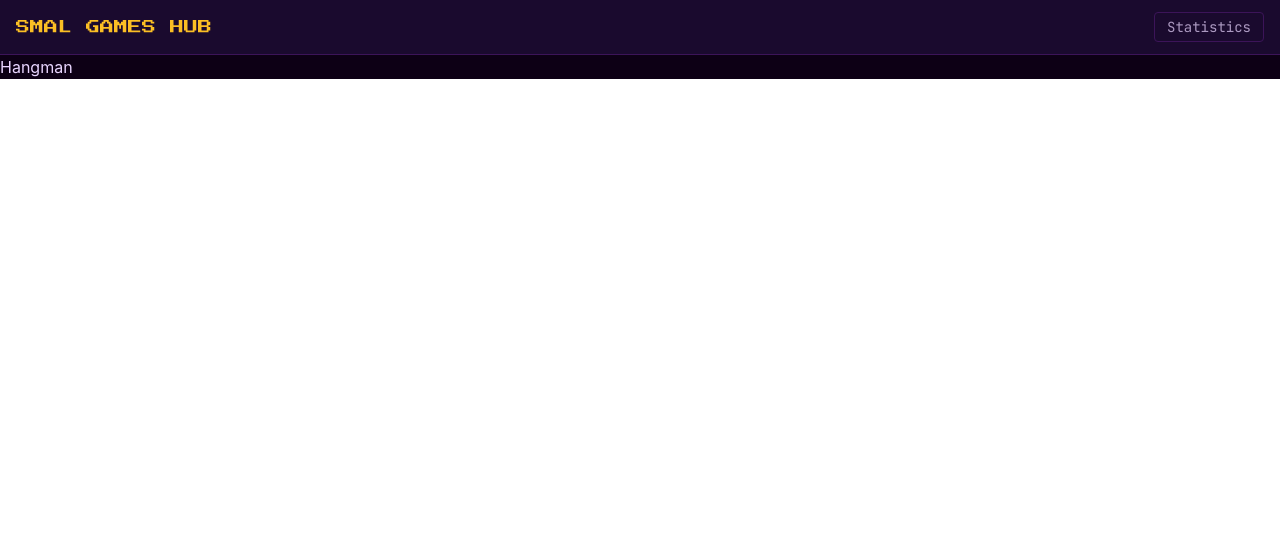
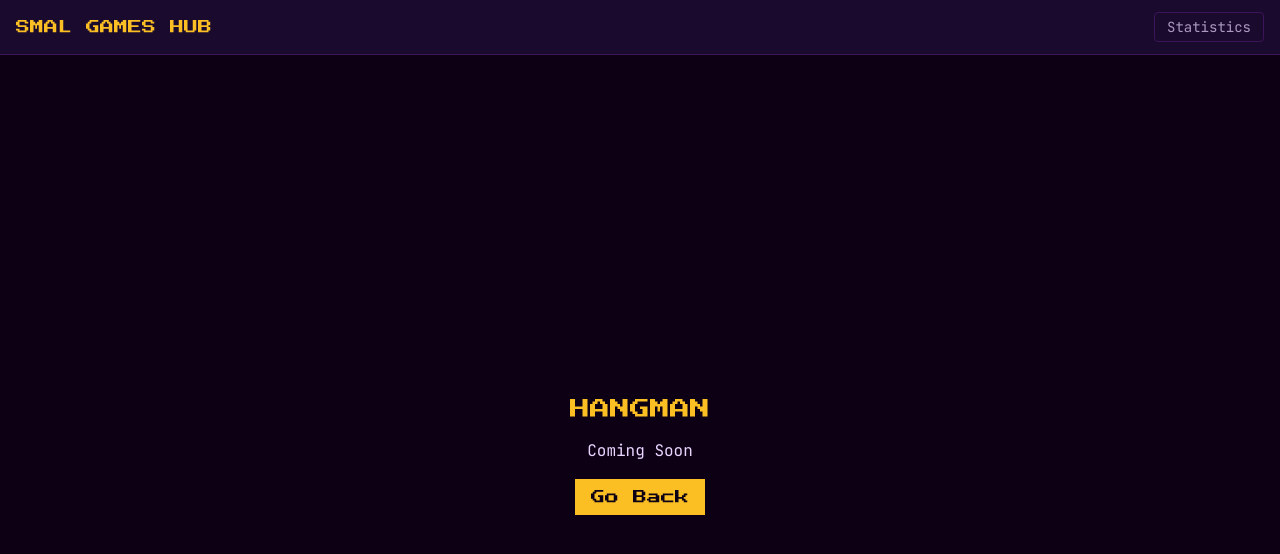
Before and after one commit to faridgasimov95/small-games, a React (Vite) app in the folder frontend/: page /hangman/1/1 in a window 1280 px wide. Shown: the top 554 px of the page. Built offline with nearby package versions, Linux system fonts and the light colour scheme; no server answers.

Commit message:
feat: coming soon pages for not yet implemented games

```diff
--- /dev/null
+++ b/frontend/src/pages/ComingSoon.tsx
@@ -0,0 +1,19 @@
+import { Link } from "react-router-dom";
+
+type ComingSoonGame = {
+  gameName: string;
+};
+
+export default function ComingSoonPage({ gameName }: ComingSoonGame) {
+  return (
+    <div className="flex flex-col gap-4 items-center justify-center min-h-screen text-center">
+      <h1 className="font-pixel text-accent text-xl">
+        {gameName.toUpperCase()}
+      </h1>
+      <p className="font-mono text-text">Coming Soon</p>
+      <Link to="/" className="px-4 py-2 bg-accent text-bg font-pixel text-sm">
+        Go Back
+      </Link>
+    </div>
+  );
+}
```
Also changed, not shown: frontend/src/App.tsx (+9 -2 lines).
